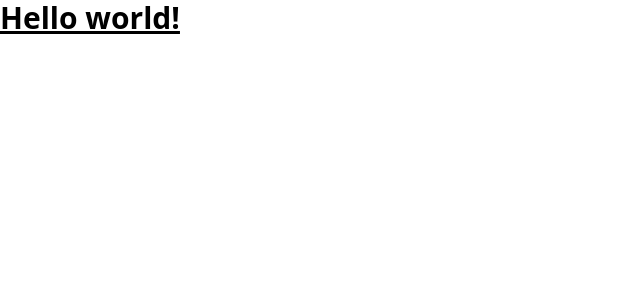
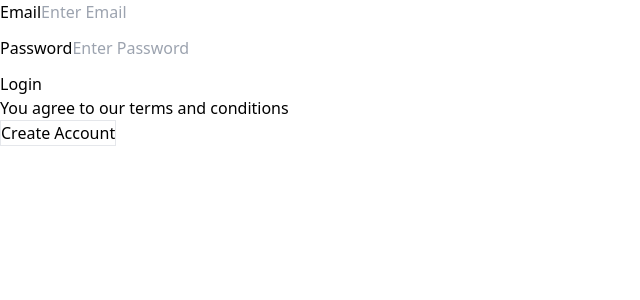
Before and after one commit to Maina-Francis/Nestjs-project1, a React (Create React App) app in the folder client/: page / in a window 1280 px wide. Shown: the top 300 px of the page, without its empty margins (0-640 px from the left). Built offline with nearby package versions, Linux system fonts and the light colour scheme.

Commit message:
added Login component

```diff
--- a/client/src/App.js
+++ b/client/src/App.js
@@ -1,7 +1,12 @@
 import React from "react";
+import Login from "./components/Login";
 
 const App = () => {
-  return <h1 className="text-3xl font-bold underline">Hello world!</h1>;
+  return (
+    <div>
+      <Login />
+    </div>
+  );
 };
 
 export default App;
--- a/client/src/components/Login.jsx
+++ b/client/src/components/Login.jsx
@@ -0,0 +1,28 @@
+import React from "react";
+
+const Login = () => {
+  return (
+    <div>
+      <div>
+        <form action="">
+          <div className="mb-3">
+            <label htmlFor="email">Email</label>
+            <input type="email" placeholder="Enter Email" />
+          </div>
+
+          <div className="mb-3">
+            <label htmlFor="password">Password</label>
+            <input type="password" placeholder="Enter Password" />
+          </div>
+
+          <button className="btn btn-success">Login</button>
+
+          <p>You agree to our terms and conditions</p>
+          <button className="btn btn-default border">Create Account</button>
+        </form>
+      </div>
+    </div>
+  );
+};
+
+export default Login;
```
